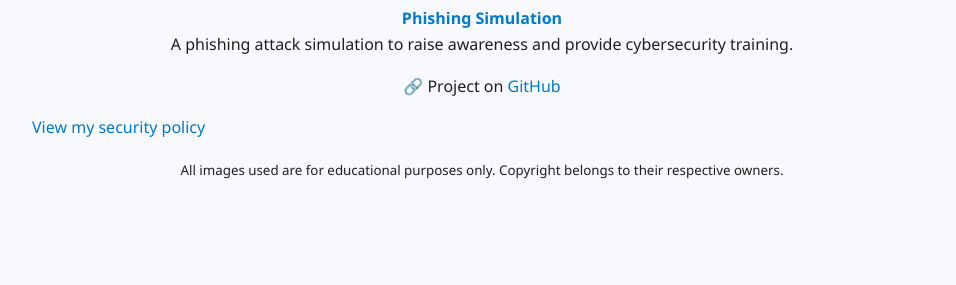
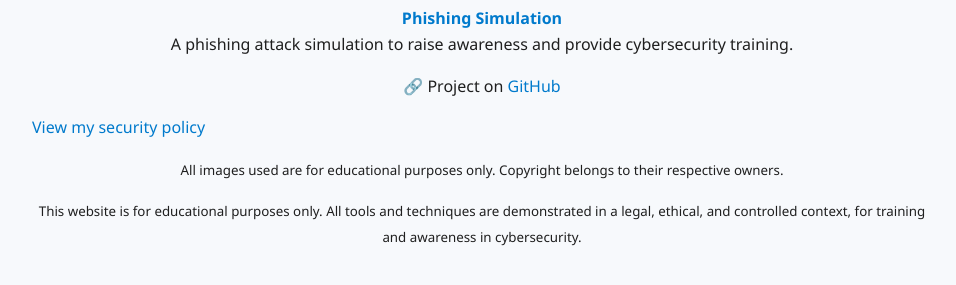
Before and after one commit to virg736/virg736.github.io, a Jekyll site: the page built from index.md, in a window 1280 px wide and 900 px high, scrolled down 2482 px, cut to the strip 614-899 px from the top of the window. Shown: the whole strip, without its empty margins (158-1114 px from the left). Built offline with Jekyll 4.4.1, drawn with Linux system fonts in a browser that asks for light colours; before the commit the page ends 3314 px from its top, so only the background shows below that.

Commit message:
Update index.md

```diff
--- a/index.md
+++ b/index.md
@@ -156,6 +156,13 @@ A phishing attack simulation to raise awareness and provide cybersecurity traini
 </p>
 
 
+
+
 <a href="/SECURITY.md">View my security policy</a>
 
+
+
 <p align="center"><small>All images used are for educational purposes only. Copyright belongs to their respective owners.</small></p>
+<p align="center"><small>
+This website is for educational purposes only. All tools and techniques are demonstrated in a legal, ethical, and controlled context, for training and awareness in cybersecurity.
+</small></p>
```
